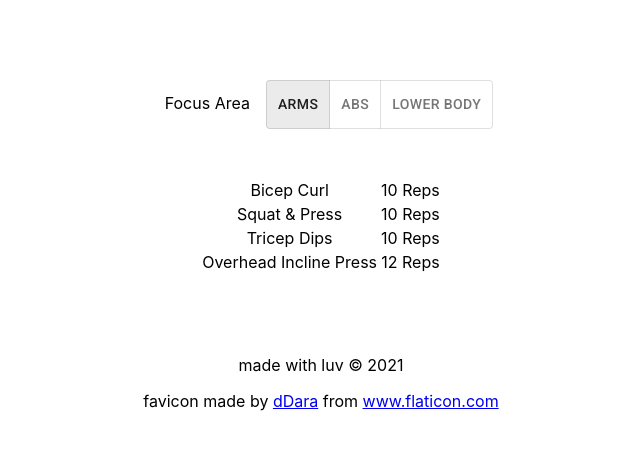
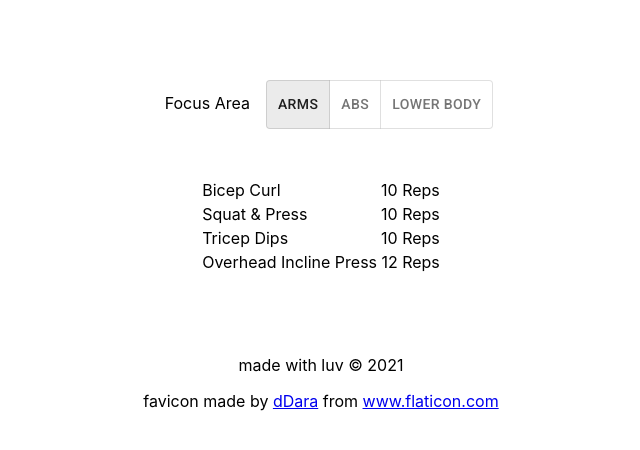
Before and after one commit to theodorachu/workout-builder, a React (Create React App) app: page / in a window 1280 px wide. Both pictures are taken after a click on the button "ARMS". Shown: the top 450 px of the page, without its empty margins (319-959 px from the left). Built offline with nearby package versions, Linux system fonts and the light colour scheme.

Commit message:
updated table styling

```diff
--- a/src/components/Workout.jsx
+++ b/src/components/Workout.jsx
@@ -73,8 +73,8 @@ function Workout(props) {
         {remixed.map((e) => {
           return(
             <tr key={e.name}>
-              <td>{e.name}</td>
-              <td>{e.reps} Reps</td>
+              <td style={{textAlign:"left"}}>{e.name}</td>
+              <td style={{textAlign:"right"}}>{e.reps} Reps</td>
             </tr>
           );
         })}
```
